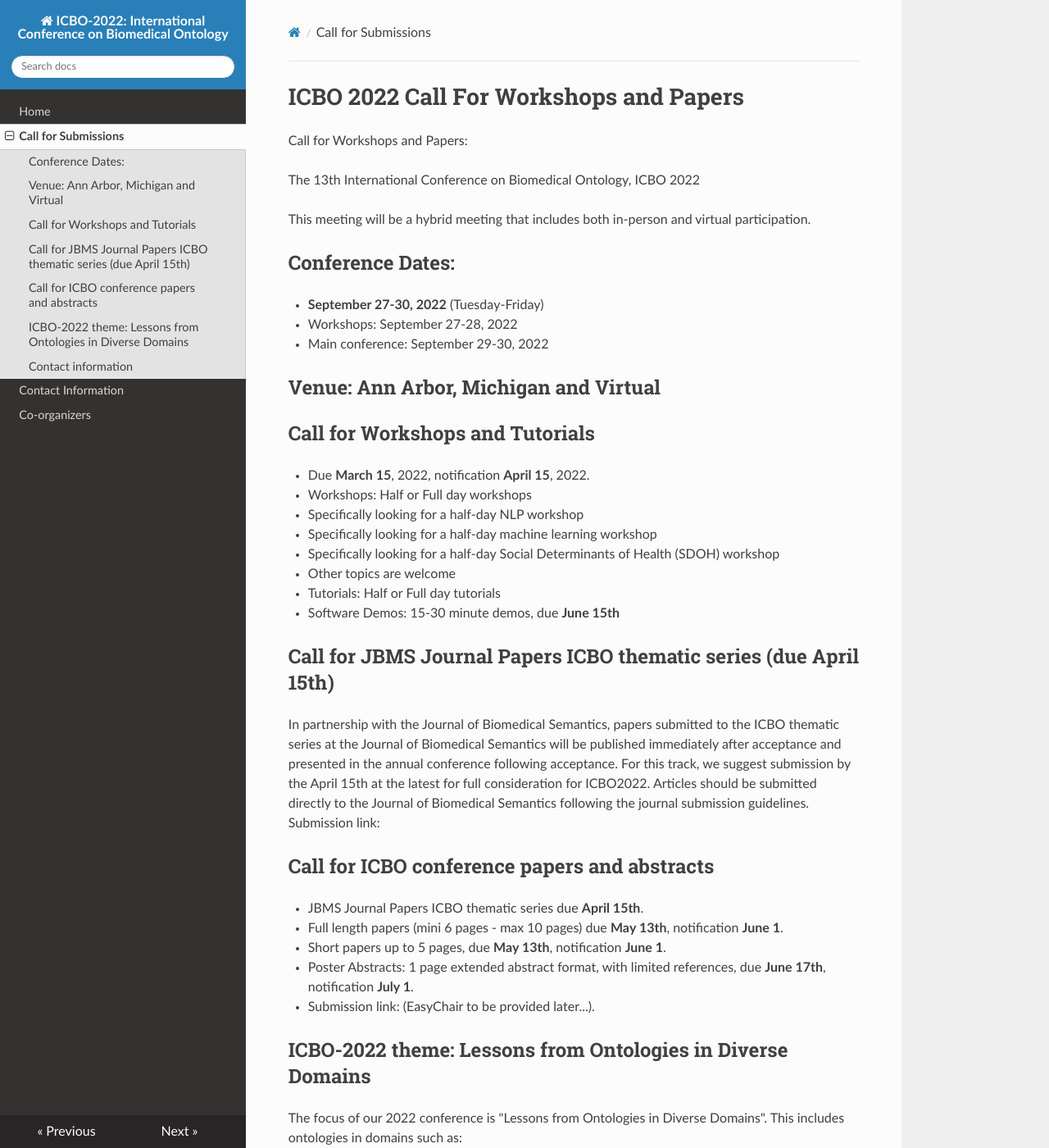
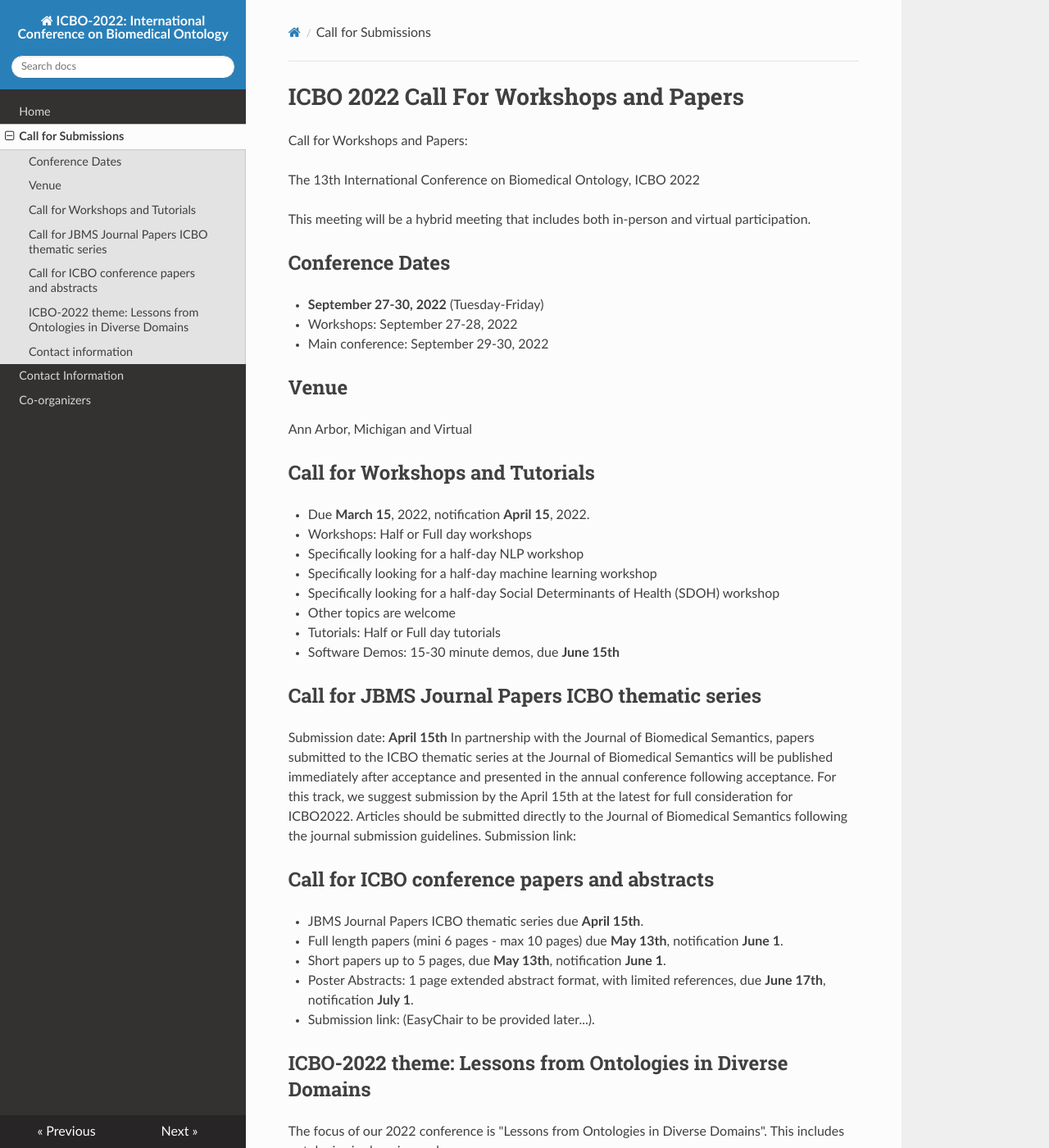
Before and after one commit to johnbeve/BFO-Organization, an MkDocs documentation site: the page built from docs/call-for-submissions.md, in a window 1280 px wide and 1400 px high. Shown: the whole window at 82% size. Built offline with MkDocs 1.6.1, drawn with Linux system fonts in a browser that asks for light colours; nearby versions of some CDN libraries.

Commit message:
upate headers

```diff
--- a/docs/call-for-submissions.md
+++ b/docs/call-for-submissions.md
@@ -6,12 +6,13 @@ The 13th International Conference on Biomedical Ontology, ICBO 2022
 
 This meeting will be a hybrid meeting that includes both in-person and virtual participation.
 
-## Conference Dates:
+## Conference Dates
 - **September 27-30, 2022** (Tuesday-Friday)
   - Workshops: September 27-28, 2022
   - Main conference: September 29-30, 2022
 
-## Venue: Ann Arbor, Michigan and Virtual
+## Venue
+Ann Arbor, Michigan and Virtual
 
 ## Call for Workshops and Tutorials
 - Due **March 15**, 2022, notification **April 15**, 2022.
@@ -23,7 +24,8 @@ This meeting will be a hybrid meeting that includes both in-person and virtual p
 - Tutorials: Half or Full day tutorials
 - Software Demos: 15-30 minute demos, due **June 15th**
 
-## Call for JBMS Journal Papers ICBO thematic series (due April 15th)
+## Call for JBMS Journal Papers ICBO thematic series
+Submission date: **April 15th**
 In partnership with the Journal of Biomedical Semantics, papers submitted to the ICBO thematic series at the Journal of Biomedical Semantics will be published immediately after acceptance and presented in the annual conference following acceptance. For this track, we suggest submission by the April 15th at the latest for full consideration for ICBO2022. Articles should be submitted directly to the Journal of Biomedical Semantics following the journal submission guidelines.
 Submission link:
 
```
